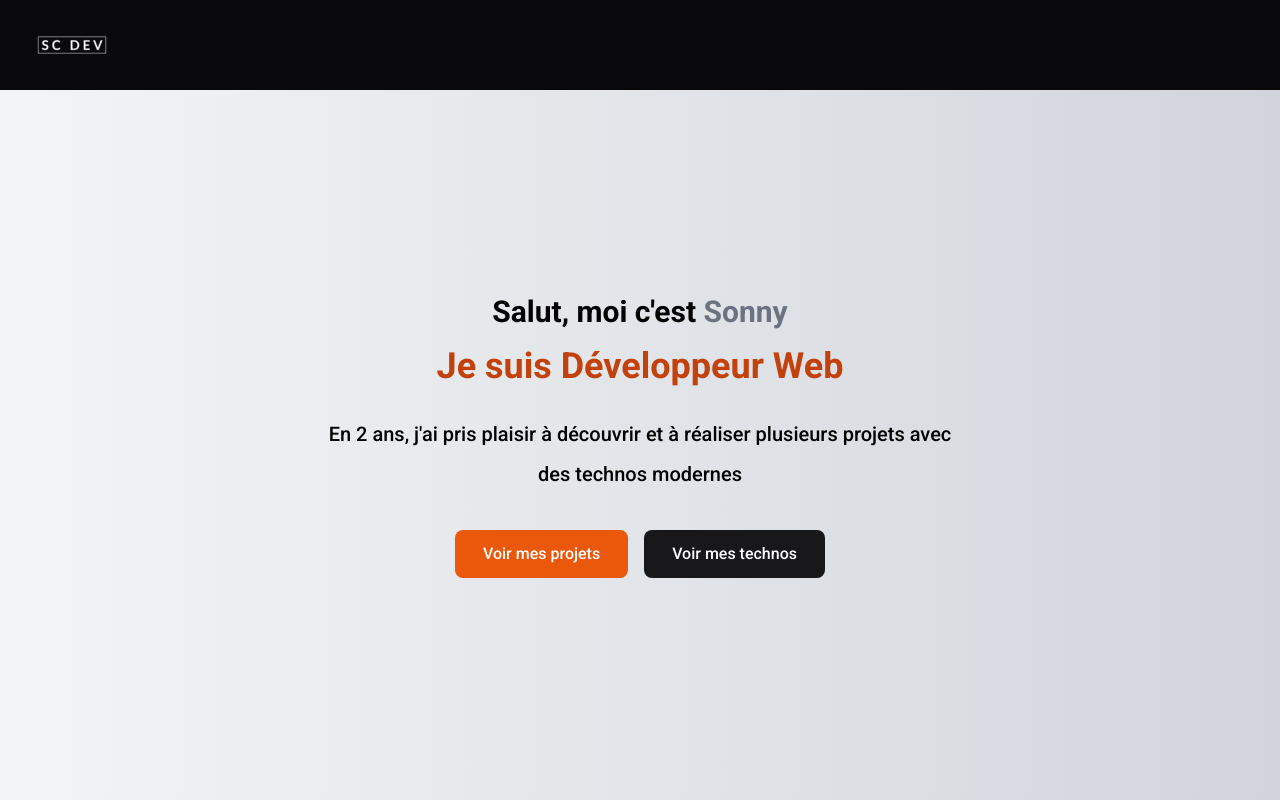
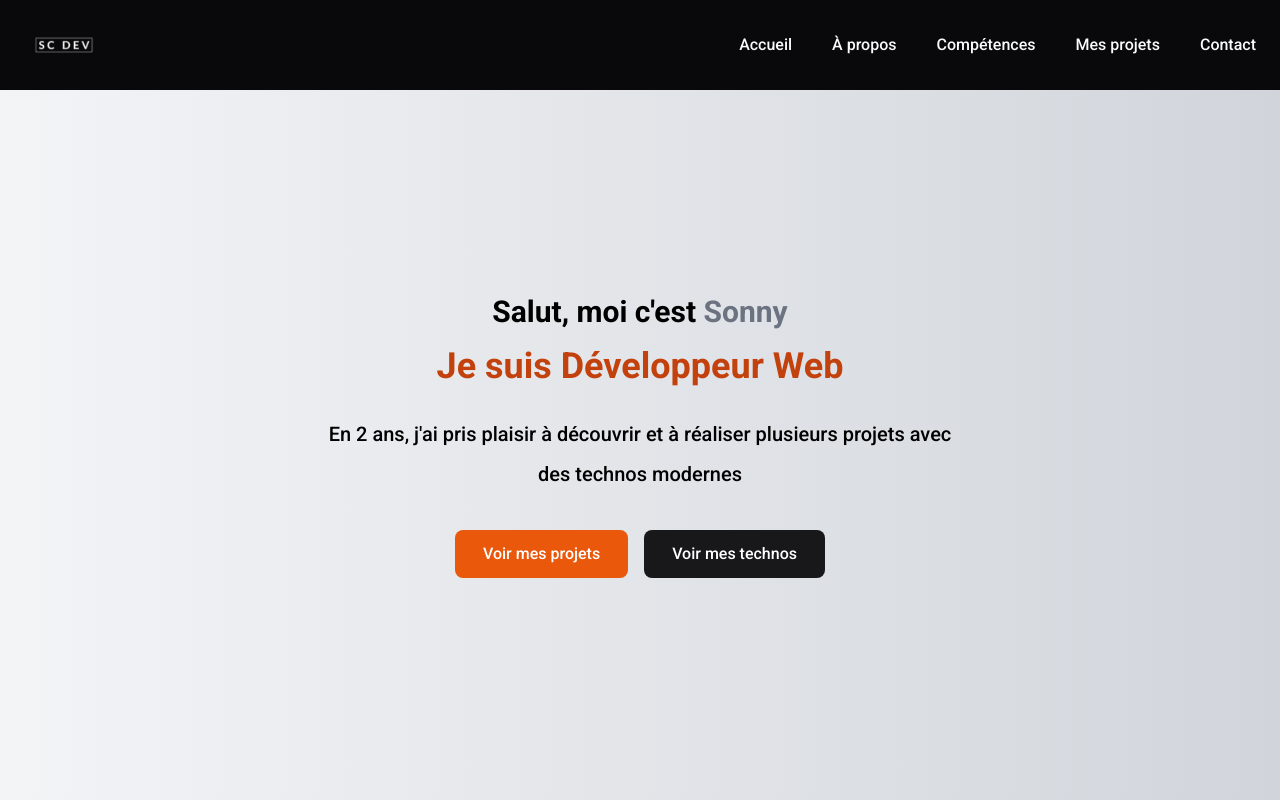
Before and after one commit to Soso-C/Portfolio-NextJS, a Next.js app: page / in a window 1280 px wide. Shown: the top 800 px of the page. Built offline with nearby package versions, Linux system fonts and the light colour scheme.

Commit message:
update anim navbar

```diff
--- a/components/navbar/Navbar.js
+++ b/components/navbar/Navbar.js
@@ -17,8 +17,8 @@ export default function Navbar() {
   return (
     <nav
       className={`${
-        toggle && ""
-      }  fixed top-0 flex items-center w-full p-3 z-100 bg-zinc-950 md:h-[90px] md:p-6`}
+        toggle && "h-fit"
+      } fixed top-0 flex items-center w-full p-3 z-100 bg-zinc-950 md:h-[90px] md:p-6`}
     >
       <div className="flex flex-wrap items-center justify-between w-full mx-auto md:flex-nowrap max-w-7xl">
         {/* LOGO */}
@@ -29,7 +29,11 @@ export default function Navbar() {
           className="overflow-hidden text-xl font-bold cursor-pointer text-gray-50"
           onClick={() => setToggle(false)}
         >
-          <img src="./logo/sc_dev_logo.png" alt="logo scdev" />
+          <img
+            src="./logo/sc_dev_logo.png"
+            alt="logo scdev"
+            className="max-h-[80px] max-w-[80px]"
+          />
         </Link>
         {/* Burger Btn */}
         <button
@@ -46,7 +50,14 @@ export default function Navbar() {
         >
           {/* navbar map link */}
           {navbarData.map((link, index) => {
-            return <NavbarLink key={index} link={link} setToggle={setToggle} />;
+            return (
+              <NavbarLink
+                key={index}
+                link={link}
+                setToggle={setToggle}
+                toggle={toggle}
+              />
+            );
           })}
         </ul>
       </div>
@@ -55,9 +66,13 @@ export default function Navbar() {
 }
 
 // Navbar Link
-const NavbarLink = ({ link, setToggle }) => {
+const NavbarLink = ({ link, setToggle, toggle }) => {
   return (
-    <li className="first:mt-4 first:md:mt-0 border-t w-full flex justify-center p-2.5 md:border-none md:w-auto md:p-0 animate-fade delay-500">
+    <li
+      className={`${
+        toggle && " animate-fade"
+      } first:mt-4 first:md:mt-0 border-t w-full flex justify-center p-2.5 md:border-none md:w-auto md:p-0`}
+    >
       <Link
         to={link.href}
         smooth={true}
--- a/tailwind.config.js
+++ b/tailwind.config.js
@@ -11,7 +11,7 @@ module.exports = {
         navbarDown: {
           "0%": {
             opacity: 0,
-            height: "0px",
+            height: "0",
           },
           "100%": {
             opacity: 1,
```
